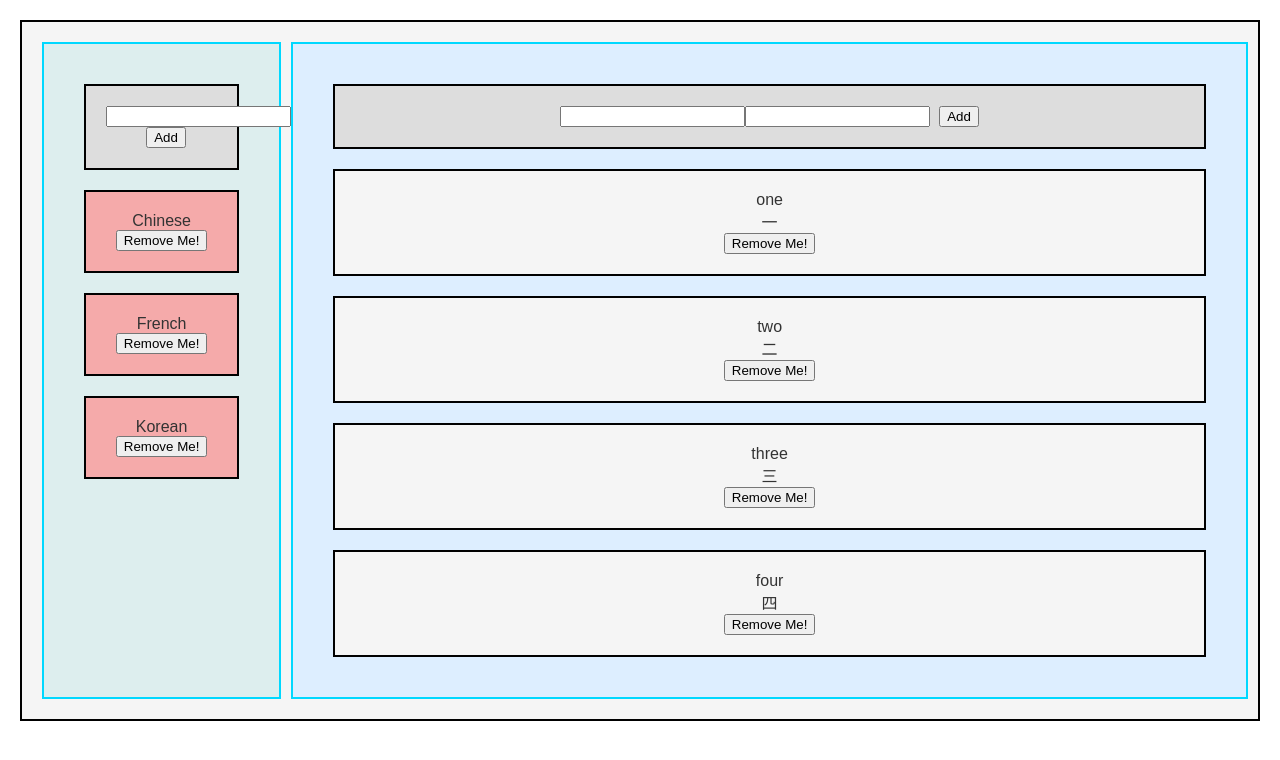
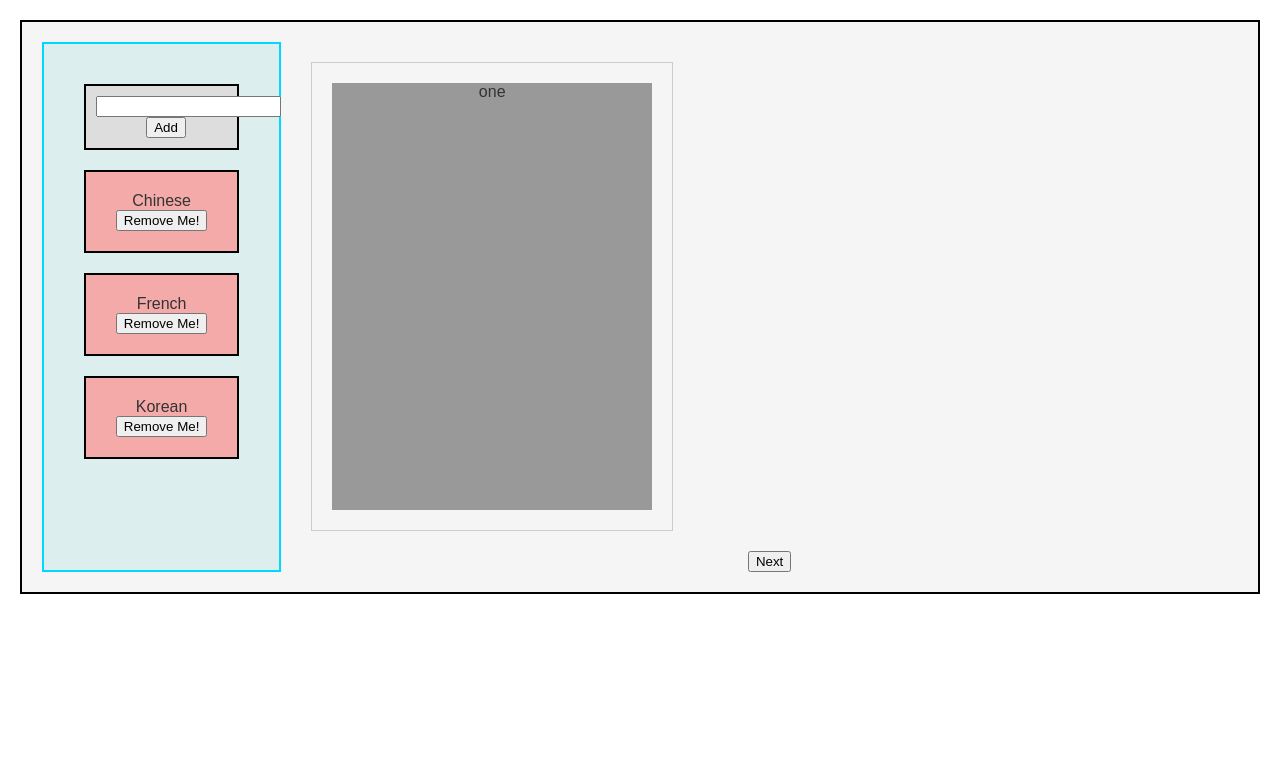
Before and after one commit to yyjoycewoo/VocabMaster, a React (Create React App) app: page / in a window 1280 px wide. Shown: the top 760 px of the page. Built offline with nearby package versions, Linux system fonts and the light colour scheme.

Commit message:
Add study view

```diff
--- a/src/components/Flashcard.js
+++ b/src/components/Flashcard.js
@@ -12,7 +12,7 @@ class Flashcard extends Component {
       return (
         this.renderBrowseCard()
       )
-    } else {
+    } else { //test mode
       return (
         this.renderNonFlipCard()
       )
--- /dev/null
+++ b/src/components/StudyList.js
@@ -0,0 +1,40 @@
+import React, { Component } from "react";
+import "../styles/FlashcardList.css";
+import Flashcard from "./Flashcard";
+import AddItem from "./AddItem";
+
+class StudyList extends Component {
+  render() {
+    return this.renderCards();
+  }
+
+  constructor(props) {
+    super(props);
+    this.state = { currentCard: 0 };
+    this.renderCards = this.renderCards.bind(this);
+    this.updateCard = this.updateCard.bind(this);
+  }
+
+  renderCards() {
+    const card = this.props.cards[this.state.currentCard];
+    console.log(card);
+    return (
+      <div className="StudyList">
+        <Flashcard key={card["key"]}
+          id={card["key"]}
+          setId={card["setId"]}
+          question={card["question"]}
+          answer={card["answer"]}
+          display={this.props.mode} />
+        <button onClick={this.updateCard}>Next</button>
+      </div>
+    )
+  }
+
+  updateCard() {
+    const numCards = this.props.cards.length;
+    const nextCard = (this.state.currentCard + 1) % numCards;
+    this.setState({currentCard: nextCard});
+  }
+}
+export default StudyList;
--- a/src/components/View.js
+++ b/src/components/View.js
@@ -2,7 +2,7 @@ import React, { Component } from "react";
 import "../styles/View.css";
 import SetList from "./SetList";
 import FlashcardList from "./FlashcardList";
-import StudyView from "./StudyView";
+import StudyList from "./StudyList";
 
 class View extends Component {
 
@@ -15,7 +15,8 @@ class View extends Component {
     this.state = {
       sets: sets,
       currentSet: currSet,
-      mode: 'browse',
+      // mode: 'browse',
+      mode: 'study',
     }
 
     this.updateCurrentSet = this.updateCurrentSet.bind(this);
@@ -26,12 +27,11 @@ class View extends Component {
   }
 
   render() {
+    // find the cards belonging to the selected set (default = 0)
+    const getCurrentSet = this.state.sets
+      .filter(set => (set["key"] == this.state.currentSet))[0];
+    const cards = (typeof getCurrentSet !== 'undefined') ? getCurrentSet["cards"] : [];
     if (this.state.mode === 'browse') {
-      // find the cards belonging to the selected set (default = 0)
-      const getCurrentSet = this.state.sets
-        .filter(set => (set["key"] == this.state.currentSet))[0];
-      const cards = (typeof getCurrentSet !== 'undefined') ? getCurrentSet["cards"] : [];
-
       return (
         <div className="View">
           <FlashcardList cards={cards}
@@ -44,9 +44,16 @@ class View extends Component {
             addSet={this.addSet}/>
         </div>
       )
-    } else { // mode == 'study'
+    } else if (this.state.mode === 'study') {
       return (
-        <p> nothing here </p>
+        <div className="View">
+          <StudyList cards={cards}
+            mode={"study"}/>
+          <SetList sets={this.state.sets}
+            updateCurrentSet={this.updateCurrentSet}
+            removeSet={this.removeSet}
+            addSet={this.addSet}/>
+        </div>
       )
     }
   }
--- a/src/styles/AddItem.css
+++ b/src/styles/AddItem.css
@@ -1,6 +1,6 @@
 .AddItem {
   margin: 20px;
-  padding: 20px;
+  padding: 10px;
   border: 2px solid #000;
   background: #DDD;
   text-align: center;
--- a/src/styles/Flashcard.css
+++ b/src/styles/Flashcard.css
@@ -58,7 +58,7 @@
 }
 
 .front {
-	background-color: blue;
+	background-color: #999;
 	z-index: 2;
 }
 
@@ -68,7 +68,7 @@
   -o-transform: rotateY(180deg);
 	transform: rotateY(180deg);
 
-	background: #f8f8f8;
+	background: #abf;
 }
 
 .front .name {
```
Also changed, not shown: src/components/StudyView.js (deleted), src/styles/StudyList.css (added), src/styles/StudyView.css (deleted).
